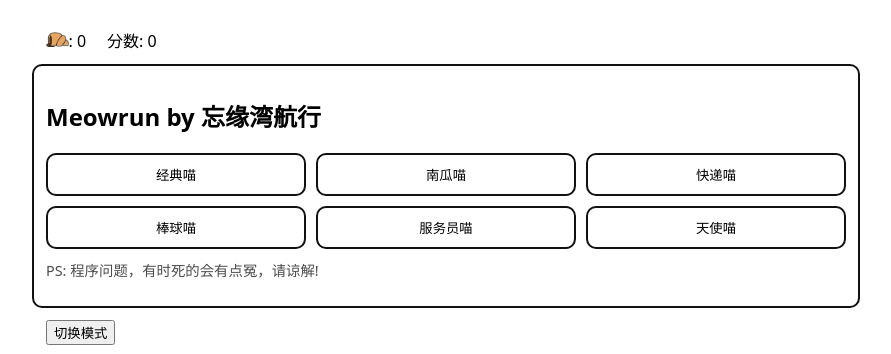
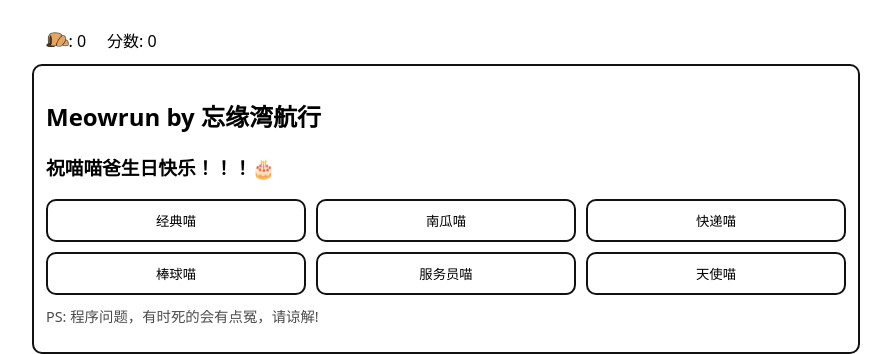
Before and after one commit to michwyii/meowrun, a plain HTML site: page index.html in a window 1280 px wide. Shown: the top 354 px of the page, without its empty margins (194-1085 px from the left). Drawn offline with Linux system fonts and the light colour scheme; grey boxes are pictures that could not be loaded.

Commit message:
Update index.html

```diff
--- a/index.html
+++ b/index.html
@@ -15,6 +15,7 @@
 
   <div id="menu" class="menu">
     <h2>Meowrun by 忘缘湾航行</h2>
+    <h3>祝喵喵爸生日快乐！！！🎂</h3>
 
     <div class="modeGrid">
       <button class="modeBtn" data-mode="classic">经典喵</button>
```
